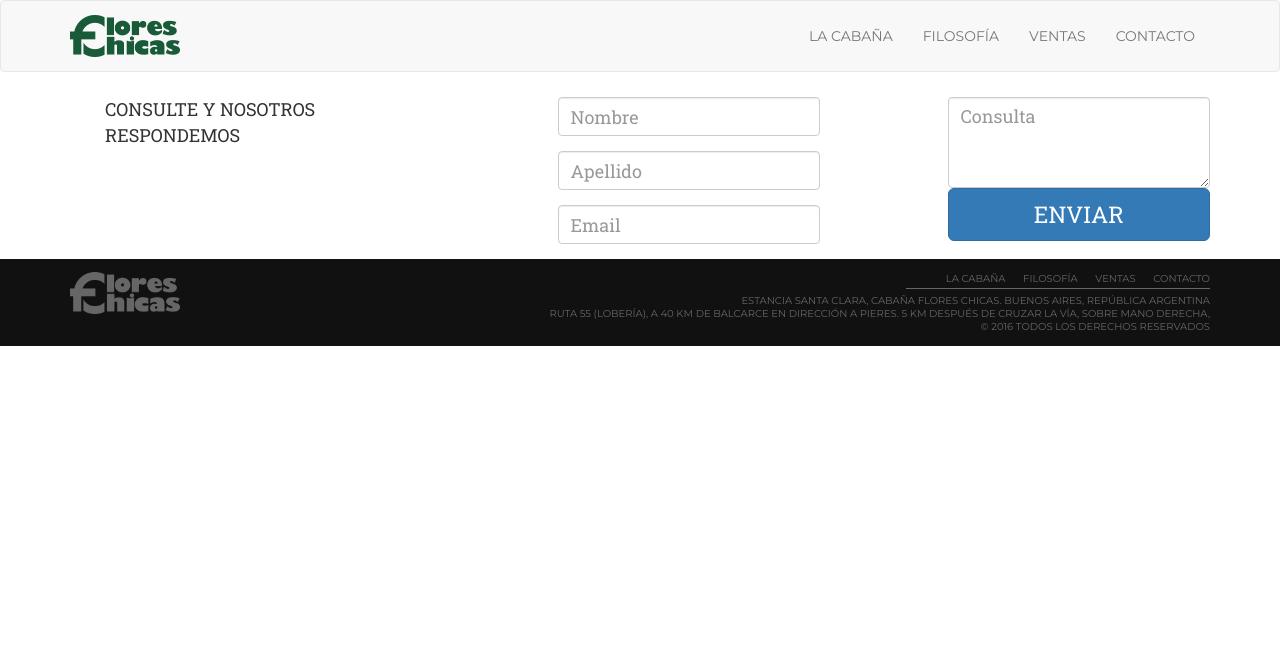
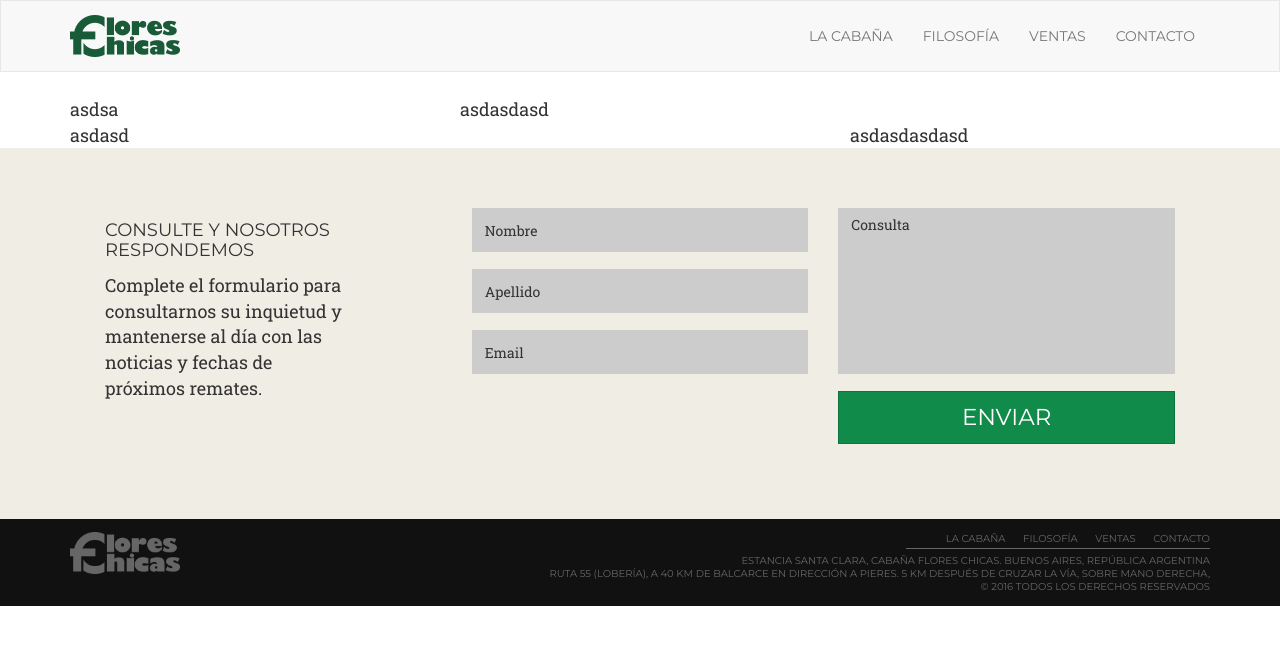
Before and after one commit to DD-UX/floreschicas, a PHP site: page / in a window 1280 px wide. Shown: the top 645 px of the page. Run offline with PHP 8.4, Linux system fonts and the light colour scheme.

Commit message:
Formulario de contacto (maquetado y modularizado) Includes para componentes generales Páginas internas .htaccess para eliminar *.php extensiones en URL

```diff
--- a/assets/sass/_bootstrap-variables.scss
+++ b/assets/sass/_bootstrap-variables.scss
@@ -15,7 +15,7 @@ $gray:                  #666;
 // $gray-light:             lighten($gray-base, 46.7%) // #777
 // $gray-lighter:           lighten($gray-base, 93.5%) // #eee
 
-// $brand-primary:         darken(#428bca, 6.5%) // #337ab7
+$brand-primary:         $green;
 // $brand-success:         #5cb85c
 // $brand-info:            #5bc0de
 // $brand-warning:         #f0ad4e
@@ -49,7 +49,7 @@ $font-family-base:        $font-family-serif;
 
 $font-size-base:          18px;
 // $font-size-large:         ceil(($font-size-base * 1.25)) // ~18px
-// $font-size-small:         ceil(($font-size-base * 0.85)) // ~12px
+$font-size-small:         ceil(($font-size-base * 0.75));
 
 // $font-size-h1:            floor(($font-size-base * 2.6)) // ~36px
 // $font-size-h2:            floor(($font-size-base * 2.15)) // ~30px
@@ -103,9 +103,9 @@ $headings-font-weight:    400;
 // $line-height-large:         1.3333333 // extra decimals for Win 8.1 Chrome
 // $line-height-small:         1.5
 
-// $border-radius-base:        4px
-// $border-radius-large:       6px
-// $border-radius-small:       3px
+$border-radius-base:        0;
+$border-radius-large:       $border-radius-base;
+$border-radius-small:       $border-radius-base;
 
 //** Global color for active items (e.g., navs or dropdowns).
 // $component-active-color:    #fff
@@ -179,7 +179,7 @@ $headings-font-weight:    400;
 //##
 
 //** `<input>` background color
-// $input-bg:                       #fff
+$input-bg:                       #ccc;
 //** `<input disabled>` background color
 // $input-bg-disabled:              $gray-lighter
 
@@ -191,20 +191,21 @@ $headings-font-weight:    400;
 // TODO: Rename `$input-border-radius` to `$input-border-radius-base` in v4
 //** Default `.form-control` border radius
 // This has no effect on `<select>`s in some browsers, due to the limited stylability of `<select>`s in CSS.
-// $input-border-radius:            $border-radius-base
+// $input-border-radius:            $border-radius-base;
 //** Large `.form-control` border radius
 // $input-border-radius-large:      $border-radius-large
 //** Small `.form-control` border radius
 // $input-border-radius-small:      $border-radius-small
 
 //** Border color for inputs on focus
-// $input-border-focus:             #66afe9
+$input-border-focus:             $green;
 
 //** Placeholder text color
-// $input-color-placeholder:        #999
+$input-color-placeholder:        $text-color;
 
 //** Default `.form-control` height
 // $input-height-base:              ($line-height-computed + ($padding-base-vertical * 2) + 2)
+$input-height-base: 44px;
 //** Large `.form-control` height
 // $input-height-large:             (ceil($font-size-large * $line-height-large) + ($padding-large-vertical * 2) + 2)
 //** Small `.form-control` height
@@ -362,9 +363,9 @@ $headings-font-weight:    400;
 
 // Navbar links
 // $navbar-default-link-color:                #777
-// $navbar-default-link-hover-color:          #333
+$navbar-default-link-hover-color:          $brand-primary;
 // $navbar-default-link-hover-bg:             transparent
-// $navbar-default-link-active-color:         #555
+$navbar-default-link-active-color:         $navbar-default-link-hover-color;
 // $navbar-default-link-active-bg:            darken($navbar-default-bg, 6.5%)
 // $navbar-default-link-disabled-color:       #ccc
 // $navbar-default-link-disabled-bg:          transparent
--- a/assets/sass/components/_formu.scss
+++ /dev/null
@@ -1,8 +0,0 @@
-.imput-formu{
-	input{
-		margin-bottom: 15px;
-	}
-}
-.padding-formu{
-	padding-left: 50px;
-}
--- /dev/null
+++ b/assets/sass/components/_formulario.scss
@@ -0,0 +1,29 @@
+$margin_bottom: 17px;
+
+section.formulario-contacto{
+    background: #f0ede5;
+    padding: 60px 0;
+	.form-control{
+		margin-bottom: $margin_bottom;
+        font-size: $font-size-small;
+        box-shadow: none;
+	}
+    textarea.form-control {
+        height: ($input-height-base * 3) + ($margin_bottom * 2);
+        resize: none;
+    }
+}
+
+
+@media only screen and (min-width: $screen-sm) {
+    section.formulario-contacto{
+        .container {
+            padding: 0 50px;
+        }
+    }
+}
+
+
+@media only screen and (max-width: $screen-sm) {
+
+}
--- a/assets/sass/styles.scss
+++ b/assets/sass/styles.scss
@@ -19,4 +19,4 @@
 @import "components/_general";
 @import "components/_nav";
 @import "components/_footer";
-@import "components/_formu";
+@import "components/_formulario";
--- /dev/null
+++ b/includes/footer.php
@@ -0,0 +1,23 @@
+<footer class="footer">
+    <div class="container">
+        <div class="row">
+            <div class="col-xs-12 col-md-2">
+                <a class="logo-footer" href="#">
+                    <img src="assets/img/logo-flores-chicas-footer.png">
+                </a>
+            </div>
+            <div class="col-xs-12 col-md-9 col-md-offset-1">
+                <nav>
+                    <a href="#">LA CABAÑA</a>
+                    <a href="#">FILOSOFÍA</a>
+                    <a href="#">VENTAS</a>
+                    <a href="#">CONTACTO</a>
+                </nav>
+                <p>Estancia Santa Clara, Cabaña Flores Chicas. Buenos Aires, República Argentina<br>Ruta 55 (Lobería), a 40 km de Balcarce en dirección a Pieres. 5 km después de cruzar la vía, sobre mano derecha,<br>© 2016 Todos los derechos reservados</p>
+            </div>
+        </div>
+    </div>
+</footer>
+
+</body>
+</html>
--- /dev/null
+++ b/includes/formulario.php
@@ -0,0 +1,19 @@
+<section class="formulario-contacto">
+    <form class="container">
+        <div class="row">
+            <div class="col-xs-12 col-md-3">
+                <h3 class="h5">CONSULTE Y NOSOTROS RESPONDEMOS</h3>
+                <p>Complete el formulario para consultarnos su inquietud y mantenerse al día con las noticias y fechas de próximos remates.</p>
+            </div>
+            <div class="col-xs-12 col-md-4 col-md-offset-1">
+                <input type="Nombre" class="form-control" placeholder="Nombre">
+                <input type="Apellido" class="form-control" placeholder="Apellido">
+                <input type="Email" class="form-control" placeholder="Email">
+            </div>
+            <div class="col-xs-12 col-md-4 form-group">
+                <textarea class="form-control" placeholder="Consulta"></textarea>
+                <button type="button" class="h6 btn btn-primary btn-lg btn-block">ENVIAR</button>
+            </div>
+        </div>
+    </form>
+</section>
--- /dev/null
+++ b/includes/header.php
@@ -0,0 +1,46 @@
+<!DOCTYPE html>
+<html>
+<head>
+    <title>
+        <?php
+            if (isset($titulo) && !empty($titulo)) {
+                echo $titulo;
+            } else {
+                echo "Cabaña flores chicas";
+            }
+        ?>
+    </title>
+    <meta charset="utf-8">
+    <meta content="width=device-width,initial-scale=1.0,minimum-scale=1.0,maximum-scale=1.0,user-scalable=no" name=viewport>
+    <link rel="stylesheet" href="assets/css/styles.css">
+    <script src="https://code.jquery.com/jquery-1.12.4.min.js"></script>
+    <script src="assets/js/bootstrap.min.js"></script>
+    <script src="assets/js/scripts.js"></script>
+    <link rel="image" href="assets/img/index.jpg">
+
+</head>
+<body>
+    <header class="navbar navbar-default">
+      <div class="container">
+        <div class="navbar-header">
+          <button type="button" class="navbar-toggle collapsed" data-toggle="collapse" data-target="#bs-example-navbar-collapse-1" aria-expanded="false">
+            <span class="sr-only">Toggle navigation</span>
+            <span class="icon-bar"></span>
+            <span class="icon-bar"></span>
+            <span class="icon-bar"></span>
+          </button>
+          <a class="navbar-brand" href="index">
+            <img src="assets/img/logo-flores-chicas.png">
+          </a>
+        </div>
+
+        <nav class="collapse navbar-collapse" id="bs-example-navbar-collapse-1">
+          <ul class="nav navbar-nav navbar-right">
+            <li><a href="cabana">LA CABAÑA</a></li>
+            <li><a href="filosofia">FILOSOFÍA</a></li>
+            <li><a href="ventas">VENTAS</a></li>
+            <li><a href="contacto">CONTACTO</a></li>
+          </ul>
+        </nav>
+      </div>
+    </header>
--- a/index.html
+++ /dev/null
@@ -1,78 +0,0 @@
-<!DOCTYPE html>
-<html>
-<head>
-    <title>Cabaña flores chicas</title>
-    <meta charset="utf-8">
-    <meta content="width=device-width,initial-scale=1.0,minimum-scale=1.0,maximum-scale=1.0,user-scalable=no" name=viewport>
-    <link rel="stylesheet" href="assets/css/styles.css">
-    <script src="https://code.jquery.com/jquery-1.12.4.min.js"></script>
-    <script src="assets/js/bootstrap.min.js"></script>
-    <script src="assets/js/scripts.js"></script>
-    <link rel="image" href="assets/img/index.jpg">
-
-</head>
-<body>
-    <header class="navbar navbar-default">
-      <div class="container">
-        <div class="navbar-header">
-          <button type="button" class="navbar-toggle collapsed" data-toggle="collapse" data-target="#bs-example-navbar-collapse-1" aria-expanded="false">
-            <span class="sr-only">Toggle navigation</span>
-            <span class="icon-bar"></span>
-            <span class="icon-bar"></span>
-            <span class="icon-bar"></span>
-          </button>
-          <a class="navbar-brand" href="#">
-            <img src="assets/img/logo-flores-chicas.png">
-          </a>
-        </div>
-
-        <nav class="collapse navbar-collapse" id="bs-example-navbar-collapse-1">
-          <ul class="nav navbar-nav navbar-right">
-            <li><a href="#">LA CABAÑA</a></li>
-            <li><a href="#">FILOSOFÍA</a></li>
-            <li><a href="#">VENTAS</a></li>
-            <li><a href="#">CONTACTO</a></li>
-          </ul>
-        </nav>
-      </div>
-    </header>
-    <section>
-        <div class="container">
-            <div class="row">
-                <div class="col-xs-12 col-md-4 padding-formu">
-                    <p>CONSULTE Y NOSOTROS RESPONDEMOS</p>
-                </div>
-                <div class="col-xs-12 col-md-3 col-md-offset-1 imput-formu">
-                    <input type="Nombre" class="form-control" placeholder="Nombre">
-                    <input type="Apellido" class="form-control" placeholder="Apellido">
-                    <input type="Email" class="form-control" placeholder="Email">
-                </div>
-                <div class="col-xs-12 col-md-3 col-md-offset-1">
-                    <textarea class="form-control" rows="3" placeholder="Consulta"></textarea>
-                    <button type="button" class="btn btn-primary btn-lg btn-block">ENVIAR</button>
-                </div>
-            </div>
-        </div>
-    </section>
-    <footer class="footer">
-        <div class="container">
-            <div class="row">
-                <div class="col-xs-12 col-md-2">
-                    <a class="logo-footer" href="#">
-                        <img src="assets/img/logo-flores-chicas-footer.png">
-                    </a>
-                </div>
-                <div class="col-xs-12 col-md-9 col-md-offset-1">
-                    <nav>
-                        <a href="#">LA CABAÑA</a>
-                        <a href="#">FILOSOFÍA</a>
-                        <a href="#">VENTAS</a>
-                        <a href="#">CONTACTO</a>
-                    </nav>
-                    <p>Estancia Santa Clara, Cabaña Flores Chicas. Buenos Aires, República Argentina<br>Ruta 55 (Lobería), a 40 km de Balcarce en dirección a Pieres. 5 km después de cruzar la vía, sobre mano derecha,<br>© 2016 Todos los derechos reservados</p>
-                </div>
-            </div>
-        </div>
-    </footer>
-</body>
-</html>
--- /dev/null
+++ b/index.php
@@ -0,0 +1,18 @@
+<?php $titulo = "Cabaña flores chicas - Bienvenidos!"; ?>
+<?php require_once('includes/header.php'); ?>
+
+<?php //Contenido va acá ?>
+<section class="container">
+    <div class="row">
+        <div class="col-md-4 col-xs-12">asdsa</div>
+        <div class="col-md-8 col-xs-12">asdasdasd</div>
+    </div>
+    <div class="row">
+        <div class="col-md-8 col-xs-12">asdasd</div>
+        <div class="col-md-4 col-xs-12">asdasdasdasd</div>
+    </div>
+</section>
+<?php //Y termina acá ?>
+
+<?php require_once('includes/formulario.php'); ?>
+<?php require_once('includes/footer.php'); ?>
```
Also changed, not shown: cabana.php (added, +18 -0 lines), contacto.php (added, +18 -0 lines), filosofia.php (added, +18 -0 lines), ventas.php (added, +18 -0 lines), .htaccess (added), assets/css/styles.css.
